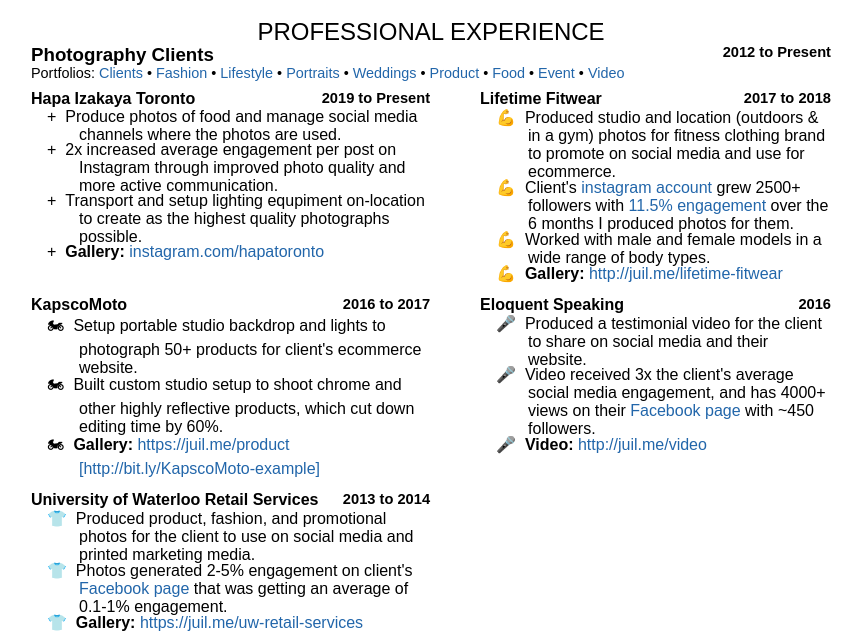
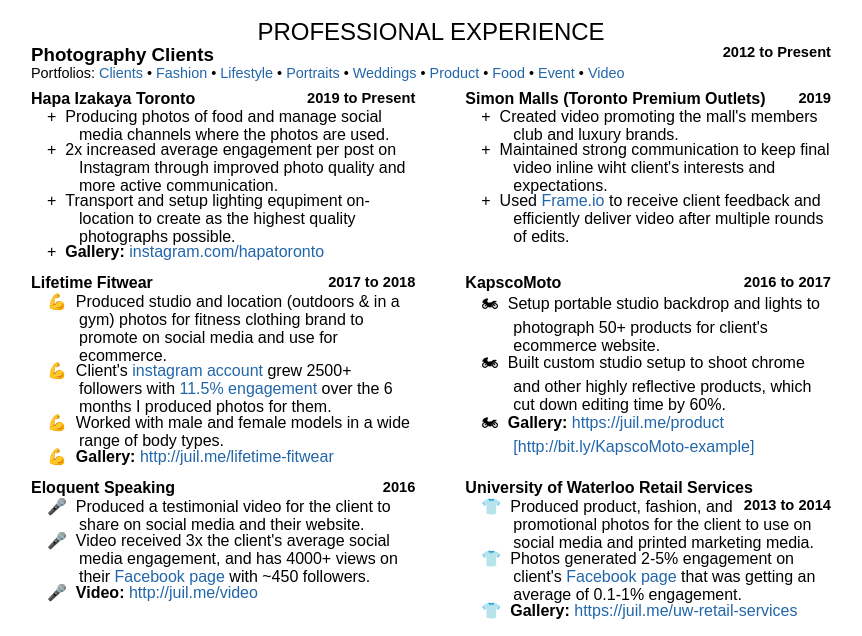
Before and after one commit to juil/resume, a plain HTML site: page resume-photo.html in a window 1280 px wide. Shown: the part 127-763 px from the top of the page, without its empty margins (209-1071 px from the left). Drawn offline with Linux system fonts and the light colour scheme.

Commit message:
Add Simon mall video to professional experience.

```diff
--- a/resume-photo.html
+++ b/resume-photo.html
@@ -47,13 +47,22 @@
           <div id='hapa'>
             <h4>Hapa Izakaya Toronto<span class='date'>2019 to Present</span></h4>
             <ul>
-              <li>Produce photos of food and manage social media channels where the photos are used.</li>
+              <li>Producing photos of food and manage social media channels where the photos are used.</li>
               <li>2x increased average engagement per post on Instagram through improved photo quality and more active communication.</li>
               <li>Transport and setup lighting equpiment on-location to create as the highest quality photographs possible.</li>
               <li><b>Gallery:</b>
                 <a href="http://instagram.com/hapatoronto">
                   instagram.com/hapatoronto</a></li>
             </ul>
+          </div>
+
+          <div id='simon-mall'>
+            <h4>Simon Malls (Toronto Premium Outlets)
+              <span class='date'>2019</span></h4>
+            <ul>
+              <li>Created video promoting the mall's members club and luxury brands.</li>
+              <li>Maintained strong communication to keep final video inline wiht client's interests and expectations.</li>
+              <li>Used <a href='http://frame.io'>Frame.io</a> to receive client feedback and efficiently deliver video after multiple rounds of edits.</li>
           </div>
 
           <div id='lifetime-fitwear'>
@@ -69,8 +78,6 @@
                 </li>
             </ul>
           </div>
-
-          <!-- #TODO: Add Simon Toronto Premium Outlet Mall video -->
           <!-- #TODO: Juan Osorio fitness video -->
 
           <!-- <div>
```
